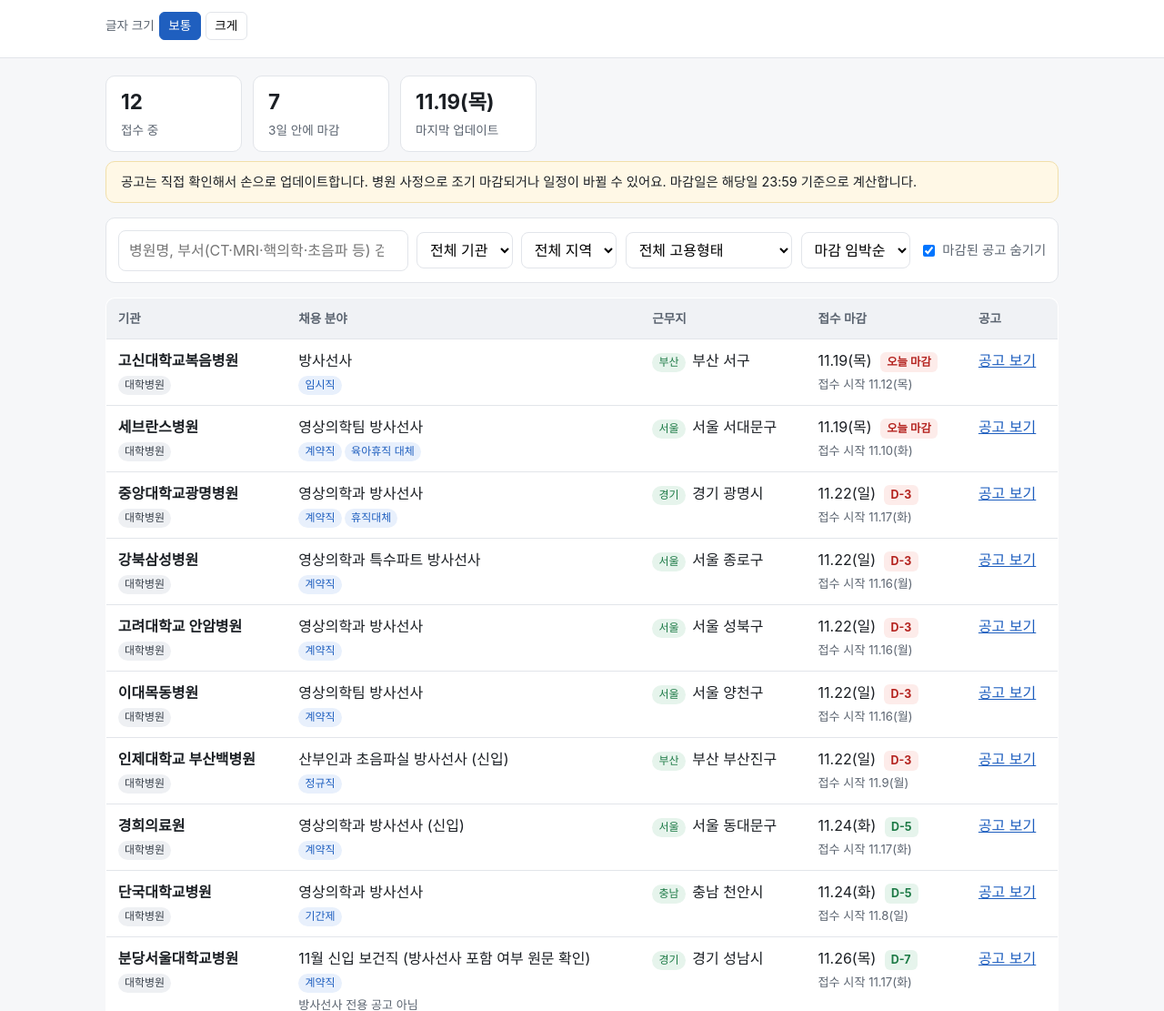
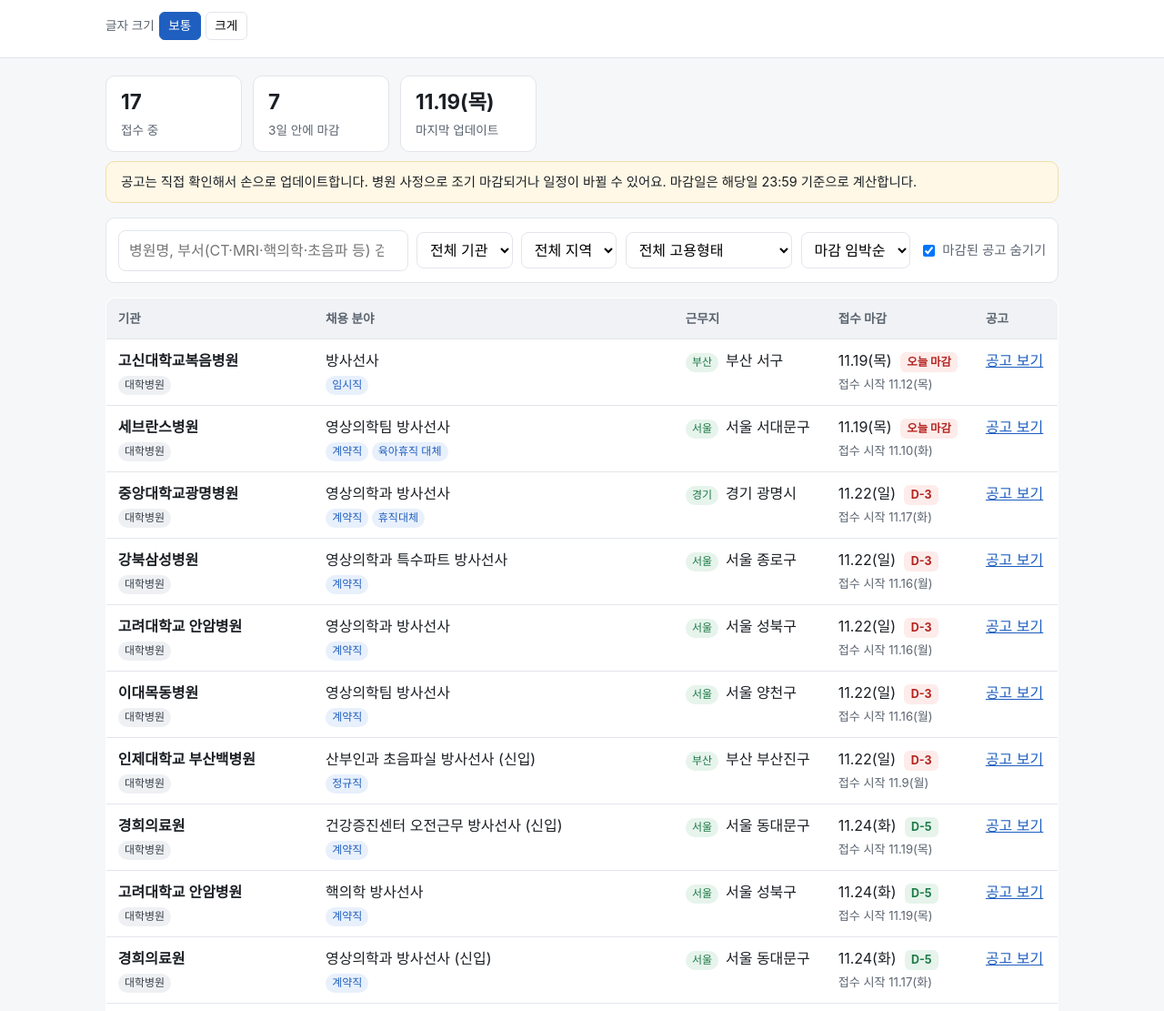
Before and after one commit to radpass-kr/radiographer-jobs, a plain HTML site: page index.html in a window 1280 px wide. Shown: the part 118-1229 px from the top of the page at 91% size. Drawn offline with Linux system fonts and the light colour scheme.

Commit message:
공고 업데이트 (2026-11-19 오전): 경희·고대안암·의정부성모·부산대병원 추가
Co-Authored-By: Claude Opus 5.5 <noreply@anthropic.com>
Claude-Session: https://claude.ai/code/session_01ScGBJD6DmrbjHn6KNhd9uv

```diff
--- a/index.html
+++ b/index.html
@@ -169,13 +169,18 @@
 */
 const UPDATED = "2026-11-19";
 const JOBS = [
-  {org:"경희의료원", kind:"대학병원", field:"영상의학과 방사선사 (신입)", type:"계약직", region:"서울", place:"서울 동대문구", start:"2026-11-17", deadline:"2026-11-24", url:"https://recruit.incruit.com/khmc/job/"},
+  {org:"경희의료원", kind:"대학병원", field:"치과 영상 방사선사 (신입)", type:"계약직", region:"서울", place:"서울 동대문구", start:"2026-11-19", deadline:"2026-11-25", url:"https://www.meducalcampus.com/recruitment/?idx=175748243&bmode=view"},
+  {org:"경희의료원", kind:"대학병원", field:"건강증진센터 오전근무 방사선사 (신입)", type:"계약직", region:"서울", place:"서울 동대문구", start:"2026-11-19", deadline:"2026-11-24", url:"https://www.meducalcampus.com/recruitment/?idx=175748241&bmode=view"},
+  {org:"고려대학교 안암병원", kind:"대학병원", field:"핵의학 방사선사", type:"계약직", region:"서울", place:"서울 성북구", start:"2026-11-19", deadline:"2026-11-24", url:"https://www.meducalcampus.com/recruitment/?idx=175748236&bmode=view"},
+  {org:"가톨릭대학교 의정부성모병원", kind:"대학병원", field:"영상의학팀 방사선사", type:"계약직", region:"경기", place:"경기 의정부시", start:"2026-11-19", deadline:"2026-11-29", url:"https://www.meducalcampus.com/recruitment/?idx=175748204&bmode=view"},
+  {org:"부산대학교병원", kind:"대학병원", field:"보건직 등 계약직 17명 (방사선사 포함, 야간·교대근무)", type:"계약직", region:"부산", place:"부산 서구", start:"2026-11-19", deadline:"2026-12-03", note:"여러 직종 통합 공고 · 방사선사 인원은 원문 확인", url:"https://www.job-post.co.kr/news/articleView.html?idxno=239472"},
+  {org:"경희의료원", kind:"대학병원", field:"영상의학과 방사선사 (신입)", type:"계약직", region:"서울", place:"서울 동대문구", start:"2026-11-17", deadline:"2026-11-24", url:"https://www.meducalcampus.com/recruitment/?idx=175716425&bmode=view"},
   {org:"중앙대학교광명병원", kind:"대학병원", field:"영상의학과 방사선사", type:"계약직", sub:"휴직대체", region:"경기", place:"경기 광명시", start:"2026-11-17", deadline:"2026-11-22", url:"https://www.meducalcampus.com/recruitment/?idx=175716421&bmode=view"},
   {org:"분당서울대학교병원", kind:"대학병원", field:"11월 신입 보건직 (방사선사 포함 여부 원문 확인)", type:"계약직", region:"경기", place:"경기 성남시", start:"2026-11-17", deadline:"2026-11-26", note:"방사선사 전용 공고 아님", url:"https://www.meducalcampus.com/recruitment/?idx=175716398&bmode=view"},
   {org:"분당서울대학교병원", kind:"대학병원", field:"11월 경력 보건직 (방사선사 포함 여부 원문 확인)", type:"파트타임", region:"경기", place:"경기 성남시", start:"2026-11-17", deadline:"2026-11-26", note:"방사선사 전용 공고 아님", url:"https://www.meducalcampus.com/recruitment/?idx=175716394&bmode=view"},
   {org:"강북삼성병원", kind:"대학병원", field:"영상의학과 특수파트 방사선사", type:"계약직", region:"서울", place:"서울 종로구", start:"2026-11-16", deadline:"2026-11-22", url:"https://www.meducalcampus.com/recruitment/?idx=175698107&bmode=view"},
   {org:"고려대학교 안암병원", kind:"대학병원", field:"영상의학과 방사선사", type:"계약직", region:"서울", place:"서울 성북구", start:"2026-11-16", deadline:"2026-11-22", url:"https://www.meducalcampus.com/recruitment/?idx=175698100&bmode=view"},
-  {org:"이대목동병원", kind:"대학병원", field:"영상의학팀 방사선사", type:"계약직", region:"서울", place:"서울 양천구", start:"2026-11-16", deadline:"2026-11-22", url:"https://www.eumc.ac.kr/intro/recrut/list.do"},
+  {org:"이대목동병원", kind:"대학병원", field:"영상의학팀 방사선사", type:"계약직", region:"서울", place:"서울 양천구", start:"2026-11-16", deadline:"2026-11-22", url:"https://www.meducalcampus.com/recruitment/?idx=175698081&bmode=view"},
   {org:"한양대학교병원", kind:"대학병원", field:"영상의학과 방사선사", type:"임시직", region:"서울", place:"서울 성동구", start:"2026-11-13", deadline:"2026-11-26", url:"https://www.meducalcampus.com/recruitment/?idx=175668428&bmode=view"},
   {org:"가톨릭대학교 부천성모병원", kind:"대학병원", field:"영상의학팀 방사선직", type:"계약직", region:"경기", place:"경기 부천시", start:"2026-11-13", deadline:"2026-11-18", url:"https://www.meducalcampus.com/recruitment/?idx=175668404&bmode=view"},
   {org:"고신대학교복음병원", kind:"대학병원", field:"방사선사", type:"임시직", region:"부산", place:"부산 서구", start:"2026-11-12", deadline:"2026-11-19", url:"https://www.meducalcampus.com/recruitment/?idx=175607791&bmode=view"},
```
